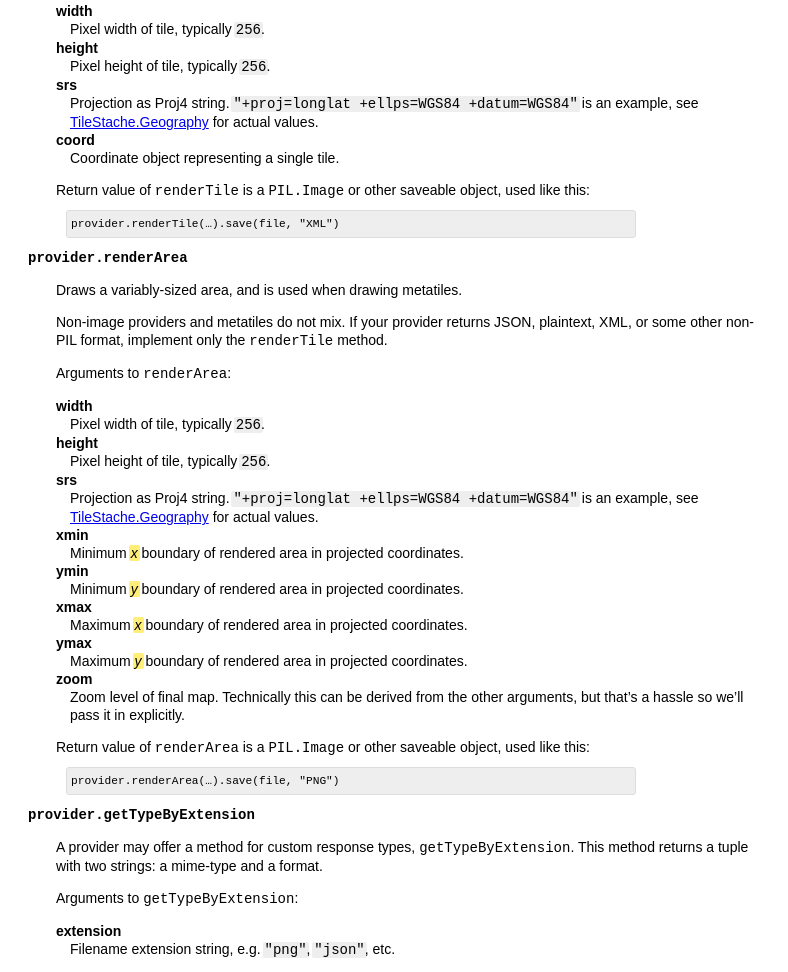
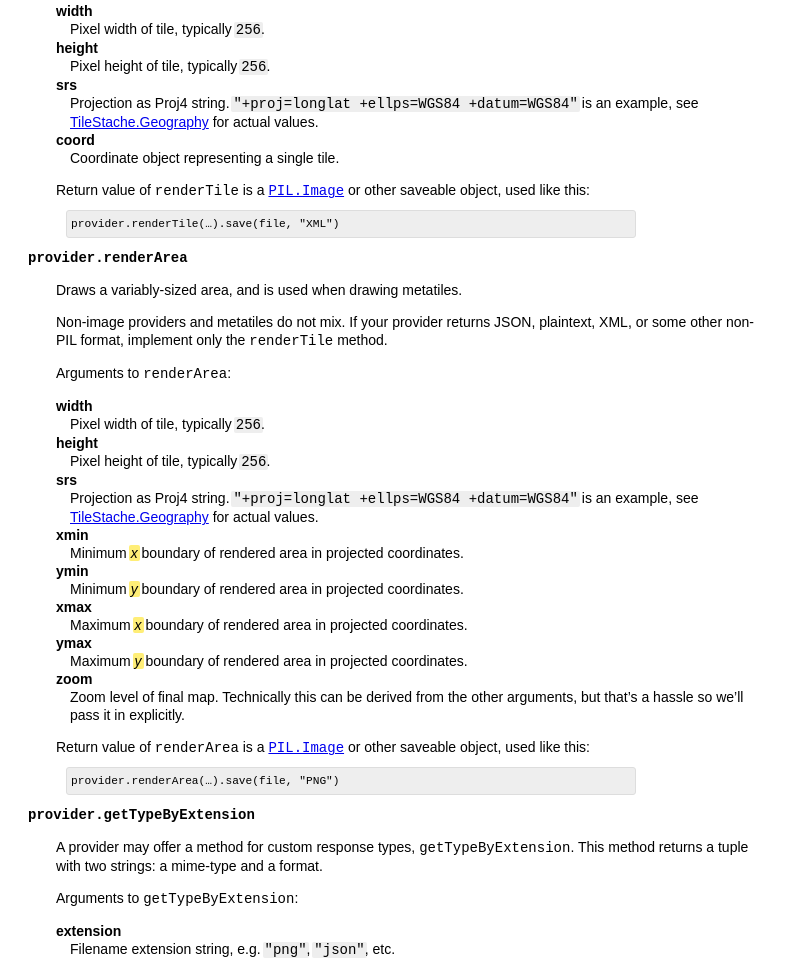
Before and after one commit to TileStache/TileStache, a plain HTML site: page API.html in a window 1280 px wide. Shown: the part 7008-7980 px from the top of the page, without its empty margins (0-788 px from the left). Drawn offline with Linux system fonts and the light colour scheme.

Commit message:
Linked to PIL

```diff
--- a/API.html
+++ b/API.html
@@ -818,8 +818,9 @@ Arguments to <code>renderTile</code>:
 </dl>
 
 <p>
-Return value of <code>renderTile</code> is a <code>PIL.Image</code> or other
-saveable object, used like this:
+Return value of <code>renderTile</code> is a
+<a href="http://www.pythonware.com/library/pil/handbook/image.htm#Image.save"><code>PIL.Image</code></a>
+or other saveable object, used like this:
 </p>
 
 <pre>
@@ -889,8 +890,9 @@ Arguments to <code>renderArea</code>:
 </dl>
 
 <p>
-Return value of <code>renderArea</code> is a <code>PIL.Image</code> or other
-saveable object, used like this:
+Return value of <code>renderArea</code> is a
+<a href="http://www.pythonware.com/library/pil/handbook/image.htm#Image.save"><code>PIL.Image</code></a>
+or other saveable object, used like this:
 </p>
 
 <pre>
```
